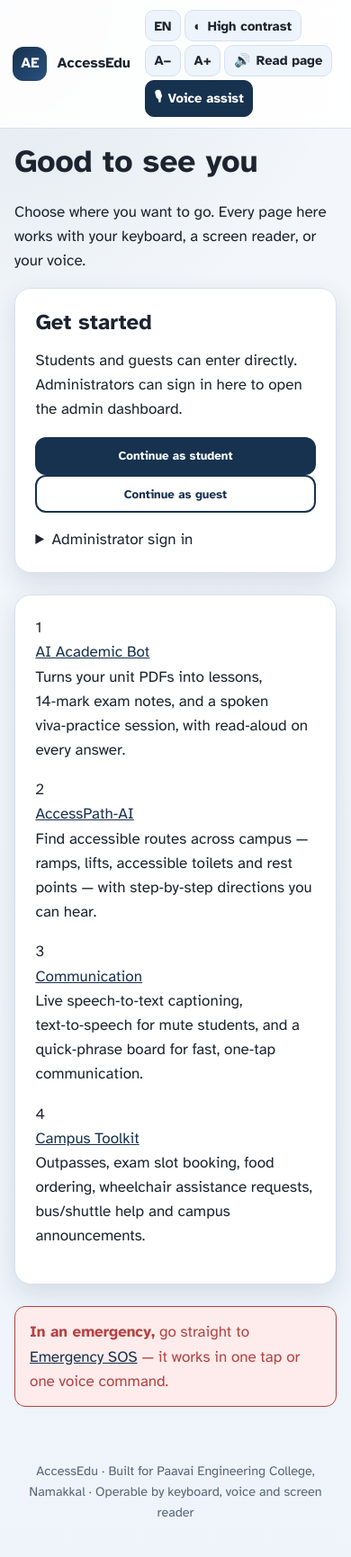
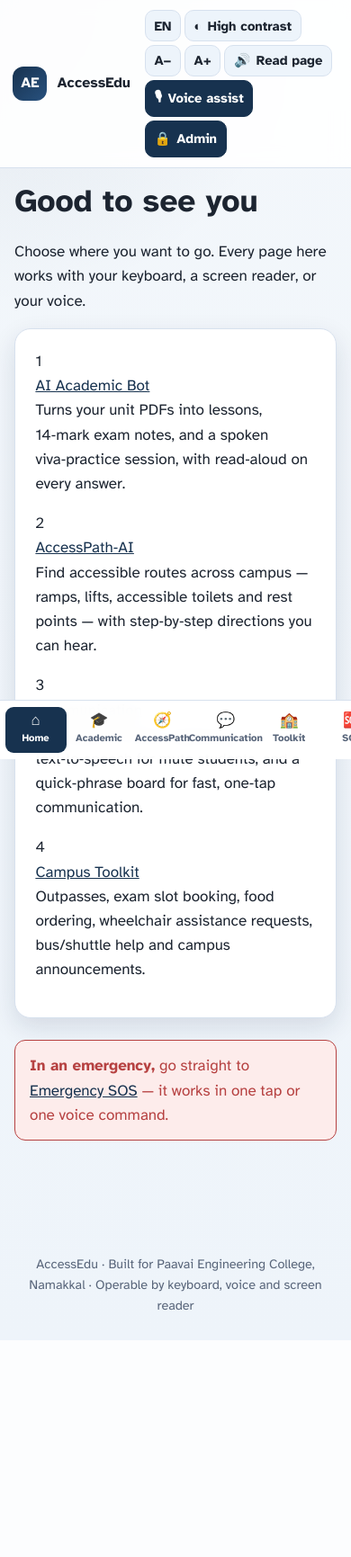
Before and after one commit to niviks20/AccessEdu_AI, a Flask app: page / in a window 390 px wide. Shown: the whole page at 90% size. After the commit the page ends 1490 px from the top, so only its background shows below. Run offline with Flask 3, Linux system fonts and the light colour scheme.

Commit message:
first commit

```diff
--- a/app.py
+++ b/app.py
@@ -14,6 +14,7 @@
 import database as academic_db
 from retriever import retrieve, build_context
 import accesspath_data
+from knowledge_index import sync_knowledge_folder
 
 app = Flask(__name__)
 app.secret_key = os.environ.get("FLASK_SECRET_KEY", "change-me-in-.env")
@@ -99,14 +100,17 @@
 except Exception as exc:  # pragma: no cover - startup diagnostics only
     print("Warning: could not initialise academic.db:", exc)
 
+KNOWLEDGE_DIR = os.path.join(BASE_DIR, "knowledge")
+knowledge_sync = sync_knowledge_folder(KNOWLEDGE_DIR)
+for knowledge_error in knowledge_sync["errors"]:
+    print("Warning: could not index knowledge PDF:", knowledge_error)
+
 
 def logged_in():
     return bool(session.get("is_student") or session.get("is_admin") or session.get("is_guest"))
 
 
 def require_login():
-    if not logged_in():
-        return jsonify({"status": "error", "message": "Please log in first."}), 401
     return None
 
 
@@ -140,8 +144,13 @@
     return redirect(url_for("home"))
 
 
-@app.route("/admin-login", methods=["POST"])
+@app.route("/admin-login", methods=["GET", "POST"])
 def admin_login_form():
+    if request.method == "GET":
+        if session.get("is_admin"):
+            return redirect(url_for("admin_page"))
+        return render_template("admin_login.html", active="admin-login", admin_login=True)
+
     username = (request.form.get("username") or "").strip()
     password = request.form.get("password") or ""
     admin_user = os.environ.get("ADMIN_USERNAME", "admin")
@@ -151,7 +160,12 @@
         session.pop("is_student", None)
         session.pop("is_guest", None)
         return redirect(url_for("admin_page"))
-    return redirect(url_for("home", error="Invalid username or password."))
+    return render_template(
+        "admin_login.html",
+        active="admin-login",
+        admin_login=True,
+        error="Invalid username or password."
+    ), 401
 
 
 @app.route("/logout")
@@ -172,8 +186,6 @@
 
 @app.route("/toolkit")
 def toolkit_home():
-    if not logged_in():
-        return redirect(url_for("login_page"))
     return render_template("toolkit.html", active="toolkit")
 
 
@@ -190,8 +202,6 @@
 
 @app.route("/academic")
 def academic_home():
-    if not logged_in():
-        return redirect(url_for("login_page"))
     return render_template("academic.html", active="academic", groq_configured=GROQ_CONFIGURED)
 
 
@@ -206,12 +216,14 @@
 
 @app.route("/api/academic/subjects")
 def api_academic_subjects():
+    sync_knowledge_folder(KNOWLEDGE_DIR)
     subjects = academic_db.get_subjects()
     return jsonify({"subjects": [s["name"] for s in subjects]})
 
 
 @app.route("/api/academic/units")
 def api_academic_units():
+    sync_knowledge_folder(KNOWLEDGE_DIR)
     subject = request.args.get("subject", "")
     units = academic_db.get_units(subject)
     return jsonify({"units": [u["unit_number"] for u in units]})
@@ -219,6 +231,7 @@
 
 @app.route("/api/academic/topics")
 def api_academic_topics():
+    sync_knowledge_folder(KNOWLEDGE_DIR)
     subject = request.args.get("subject", "")
     unit = request.args.get("unit", "")
     if not unit:
@@ -403,8 +416,6 @@
 
 @app.route("/accesspath")
 def accesspath_home():
-    if not logged_in():
-        return redirect(url_for("login_page"))
     return render_template("accesspath.html", active="accesspath", locations=accesspath_data.list_locations())
 
 
@@ -429,8 +440,6 @@
 
 @app.route("/communication")
 def communication_home():
-    if not logged_in():
-        return redirect(url_for("login_page"))
     return render_template("communication.html", active="communication")
 
 
@@ -440,8 +449,6 @@
 
 @app.route("/outpass")
 def outpass():
-    if not logged_in():
-        return redirect(url_for("login_page"))
     return render_template("outpass.html", active="toolkit")
 
 
@@ -474,8 +481,6 @@
 
 @app.route("/slot")
 def slot():
-    if not logged_in():
-        return redirect(url_for("login_page"))
     return render_template("slot.html", active="toolkit")
 
 
@@ -508,8 +513,6 @@
 
 @app.route("/food")
 def food():
-    if not logged_in():
-        return redirect(url_for("login_page"))
     return render_template("food.html", active="toolkit")
 
 
@@ -543,8 +546,6 @@
 
 @app.route("/marketplace")
 def marketplace():
-    if not logged_in():
-        return redirect(url_for("login_page"))
     return render_template("marketplace.html", active="toolkit")
 
 
@@ -608,8 +609,6 @@
 
 @app.route("/assist")
 def assist():
-    if not logged_in():
-        return redirect(url_for("login_page"))
     return render_template("assist.html", active="toolkit")
 
 
@@ -645,8 +644,6 @@
 
 @app.route("/attendance")
 def attendance():
-    if not logged_in():
-        return redirect(url_for("login_page"))
     return render_template("attendance.html", active="toolkit")
 
 
@@ -656,8 +653,6 @@
 
 @app.route("/sos")
 def sos():
-    if not logged_in():
-        return redirect(url_for("login_page"))
     return render_template("sos.html", active="sos")
 
 
--- a/static/css/style.css
+++ b/static/css/style.css
@@ -113,6 +113,8 @@
 }
 .tool-btn[aria-pressed="true"] { background: var(--primary); color: var(--primary-ink); border-color: var(--primary); }
 .tool-btn:hover { filter: brightness(0.98); }
+.admin-nav-button { background: var(--primary); color: var(--primary-ink); border-color: var(--primary); }
+.admin-nav-button:hover { filter: brightness(1.08); }
 
 .body-row { display: flex; flex: 1; min-height: 0; }
 .sidenav {
@@ -223,6 +225,7 @@
 }
 
 .footer-note { color: var(--ink-soft); font-size: .9rem; padding: 1.5rem; text-align: center; }
+.mobile-footer-nav { display: none; }
 
 @media (max-width: 900px) {
   .login-shell {
@@ -237,6 +240,19 @@
   .sidenav hr { display: none; }
   .main { padding: 1rem; }
   .topbar { padding: .7rem .9rem; }
+  .mobile-footer-nav {
+    display: grid; grid-template-columns: repeat(7, minmax(4.25rem, 1fr)); gap: .15rem;
+    overflow-x: auto; position: sticky; bottom: 0; z-index: 90; padding: .45rem .35rem;
+    background: rgba(255,255,255,.96); border-top: 1px solid var(--border); backdrop-filter: blur(10px);
+  }
+  .mobile-footer-nav a {
+    display: flex; min-width: 4.25rem; flex-direction: column; align-items: center; gap: .15rem;
+    padding: .45rem .25rem; border-radius: 9px; color: var(--ink-soft); text-decoration: none;
+    font-size: .7rem; font-weight: 700; text-align: center;
+  }
+  .mobile-footer-nav a span:first-child { font-size: 1.05rem; line-height: 1; }
+  .mobile-footer-nav a[aria-current="page"] { background: var(--primary); color: var(--primary-ink); }
+  .footer-note { padding-bottom: .75rem; }
 }
 
 @media (max-width: 520px) {
--- a/templates/base.html
+++ b/templates/base.html
@@ -30,13 +30,22 @@
       </button>
       <button type="button" id="text-smaller" class="tool-btn" aria-label="Decrease text size">A−</button>
       <button type="button" id="text-bigger" class="tool-btn" aria-label="Increase text size">A+</button>
+      {% if not session.get('is_admin') and not admin_login %}
       <button type="button" id="read-toggle" class="tool-btn needs-tts" aria-pressed="false" aria-label="Read page aloud">
         <span aria-hidden="true">🔊</span> <span data-i18n="readPage">Read page</span>
       </button>
-      {% if not session.get('is_admin') %}
       <button type="button" id="voice-assist-toggle" class="tool-btn needs-stt" aria-pressed="false" aria-label="Toggle voice assistant">
         <span aria-hidden="true">🎙</span> <span data-i18n="voiceAssist">Voice assist</span>
       </button>
+      {% endif %}
+      {% if session.get('is_admin') %}
+      <a class="tool-btn admin-nav-button" href="{{ url_for('admin_page') }}" aria-label="Open admin dashboard">
+        <span aria-hidden="true">🔒</span> <span>Admin</span>
+      </a>
+      {% else %}
+      <a class="tool-btn admin-nav-button" href="{{ url_for('admin_login_form') }}" aria-label="Open administrator sign in">
+        <span aria-hidden="true">🔒</span> <span>Admin</span>
+      </a>
       {% endif %}
       {% if session.get('is_student') or session.get('is_admin') or session.get('is_guest') %}
       <a class="tool-btn" href="{{ url_for('logout_page') }}" aria-label="Log out of AccessEdu"><span data-i18n="logout">Log out</span></a>
@@ -68,6 +77,36 @@
     </main>
   </div>
 
+  <nav class="mobile-footer-nav" aria-label="Mobile feature navigation">
+    <a href="{{ url_for('home') }}" {% if active=='home' %}aria-current="page"{% endif %}>
+      <span aria-hidden="true">⌂</span><span>Home</span>
+    </a>
+    <a href="{{ url_for('academic_home') }}" {% if active=='academic' %}aria-current="page"{% endif %}>
+      <span aria-hidden="true">🎓</span><span>Academic</span>
+    </a>
+    <a href="{{ url_for('accesspath_home') }}" {% if active=='accesspath' %}aria-current="page"{% endif %}>
+      <span aria-hidden="true">🧭</span><span>AccessPath</span>
+    </a>
+    <a href="{{ url_for('communication_home') }}" {% if active=='communication' %}aria-current="page"{% endif %}>
+      <span aria-hidden="true">💬</span><span>Communication</span>
+    </a>
+    <a href="{{ url_for('toolkit_home') }}" {% if active=='toolkit' %}aria-current="page"{% endif %}>
+      <span aria-hidden="true">🏫</span><span>Toolkit</span>
+    </a>
+    <a href="{{ url_for('sos') }}" {% if active=='sos' %}aria-current="page"{% endif %}>
+      <span aria-hidden="true">🆘</span><span>SOS</span>
+    </a>
+    {% if session.get('is_admin') %}
+    <a href="{{ url_for('admin_page') }}" {% if active=='admin' %}aria-current="page"{% endif %}>
+      <span aria-hidden="true">🔒</span><span>Admin</span>
+    </a>
+    {% else %}
+    <a href="{{ url_for('admin_login_form') }}" {% if active=='admin-login' %}aria-current="page"{% endif %}>
+      <span aria-hidden="true">🔒</span><span>Admin</span>
+    </a>
+    {% endif %}
+  </nav>
+
   <p class="footer-note">AccessEdu · Built for Paavai Engineering College, Namakkal · Operable by keyboard, voice and screen reader</p>
 </div>
 
--- a/templates/index.html
+++ b/templates/index.html
@@ -3,40 +3,6 @@
 {% block content %}
 <h1>Good to see you</h1>
 <p>Choose where you want to go. Every page here works with your keyboard, a screen reader, or your voice.</p>
-
-{% if admin_error %}
-<div class="banner danger" role="alert">{{ admin_error }}</div>
-{% endif %}
-
-{% if not session.get('is_student') and not session.get('is_guest') and not session.get('is_admin') %}
-<section class="card" aria-labelledby="access-title" style="margin-bottom:1.5rem;">
-  <h2 id="access-title">Get started</h2>
-  <p>Students and guests can enter directly. Administrators can sign in here to open the admin dashboard.</p>
-  <div class="button-row">
-    <form method="post" action="{{ url_for('student_login_form') }}">
-      <button type="submit" class="btn">Continue as student</button>
-    </form>
-    <form method="post" action="{{ url_for('guest_login_form') }}">
-      <button type="submit" class="btn secondary">Continue as guest</button>
-    </form>
-  </div>
-
-  <details style="margin-top:1rem;">
-    <summary>Administrator sign in</summary>
-    <form method="post" action="{{ url_for('admin_login_form') }}" style="margin-top:1rem;max-width:28rem;">
-      <div class="field">
-        <label for="admin-username">Username</label>
-        <input type="text" id="admin-username" name="username" autocomplete="username" required>
-      </div>
-      <div class="field">
-        <label for="admin-password">Password</label>
-        <input type="password" id="admin-password" name="password" autocomplete="current-password" required>
-      </div>
-      <button type="submit" class="btn secondary">Open admin dashboard</button>
-    </form>
-  </details>
-</section>
-{% endif %}
 
 <div class="card">
   <div class="feature-row">
```
Also changed, not shown: index_pdf.py (+8 -4 lines), knowledge_index.py (added, +73 -0 lines), pdf_processor.py (+13 -3 lines), templates/admin_login.html (added, +29 -0 lines), README.md, academic.db, 1 other file.
